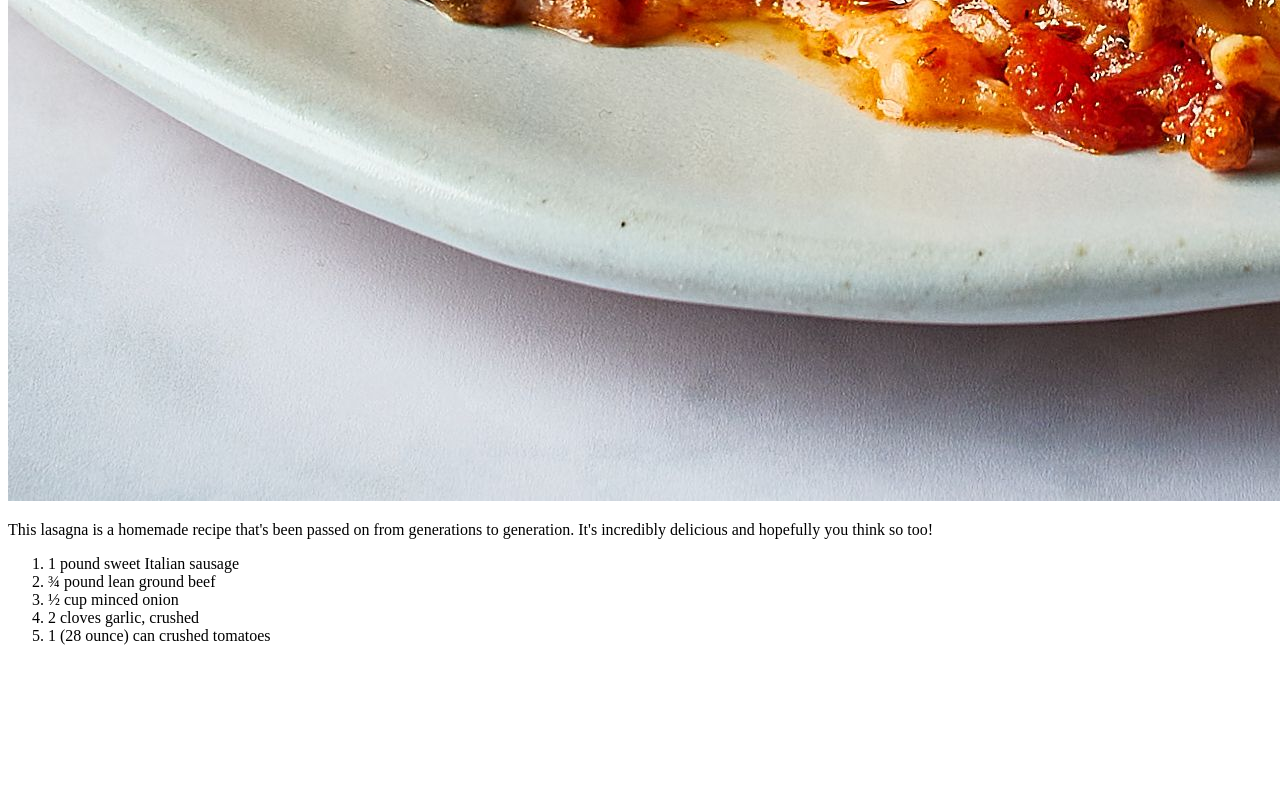
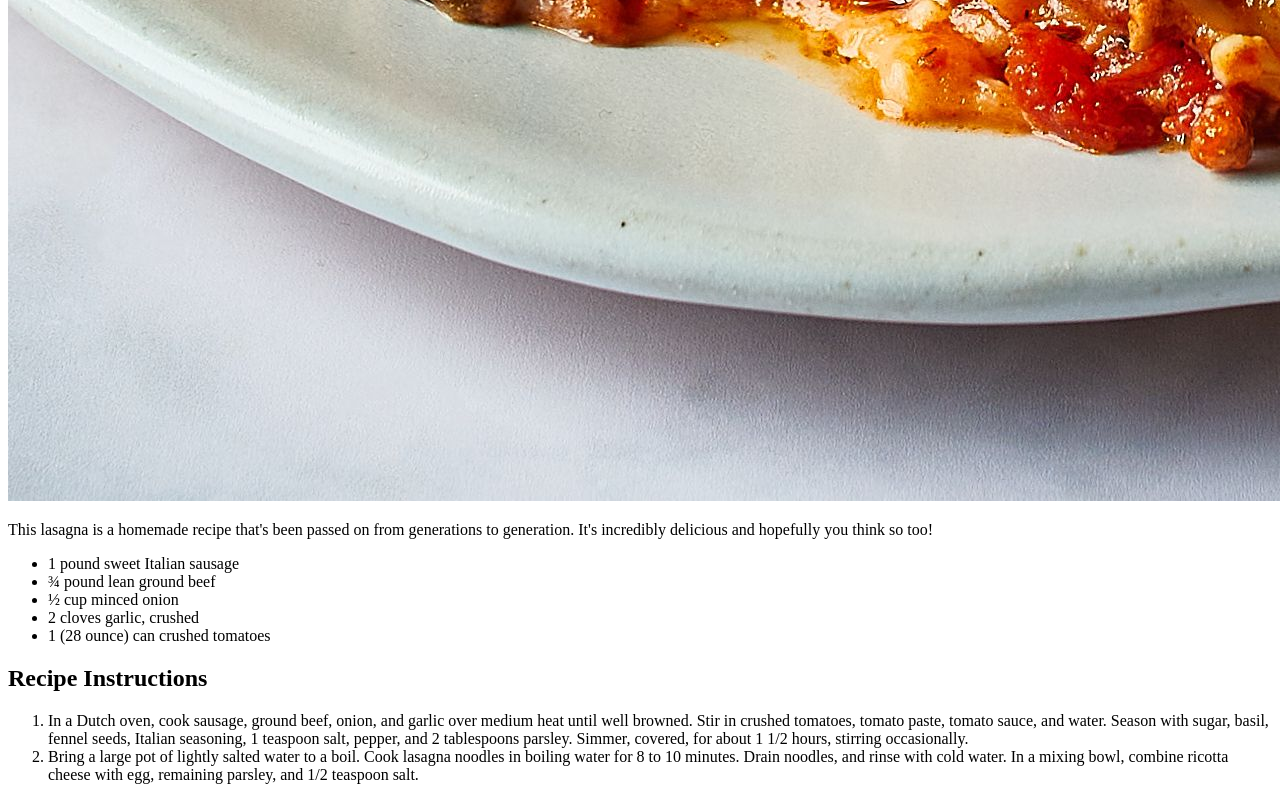
Before and after one commit to inspectpage/odin-recipes, a plain HTML site: page recipes/lasagna.html in a window 1280 px wide. Shown: the part 1648-2448 px from the top of the page. Before the commit the page ends 2309 px from the top, so only its background shows below. Drawn offline with Linux system fonts and the light colour scheme.

Commit message:
Added instructions for recipe

```diff
--- a/recipes/lasagna.html
+++ b/recipes/lasagna.html
@@ -10,12 +10,17 @@
     <h1>Lasagna</h1>
     <img src="../lasagnapic.jpg">
     <p>This lasagna is a homemade recipe that's been passed on from generations to generation. It's incredibly delicious and hopefully you think so too!</p>
-    <ol>
+    <ul>
         <li>1 pound sweet Italian sausage</li>
         <li>¾ pound lean ground beef</li>
         <li>½ cup minced onion</li>
         <li>2 cloves garlic, crushed</li>
         <li>1 (28 ounce) can crushed tomatoes</li>
+    </ul>
+    <h2>Recipe Instructions</h2>
+    <ol>
+        <li>In a Dutch oven, cook sausage, ground beef, onion, and garlic over medium heat until well browned. Stir in crushed tomatoes, tomato paste, tomato sauce, and water. Season with sugar, basil, fennel seeds, Italian seasoning, 1 teaspoon salt, pepper, and 2 tablespoons parsley. Simmer, covered, for about 1 1/2 hours, stirring occasionally.</li>
+        <li>Bring a large pot of lightly salted water to a boil. Cook lasagna noodles in boiling water for 8 to 10 minutes. Drain noodles, and rinse with cold water. In a mixing bowl, combine ricotta cheese with egg, remaining parsley, and 1/2 teaspoon salt.</li>
     </ol>
 </body>
 </html>
```
